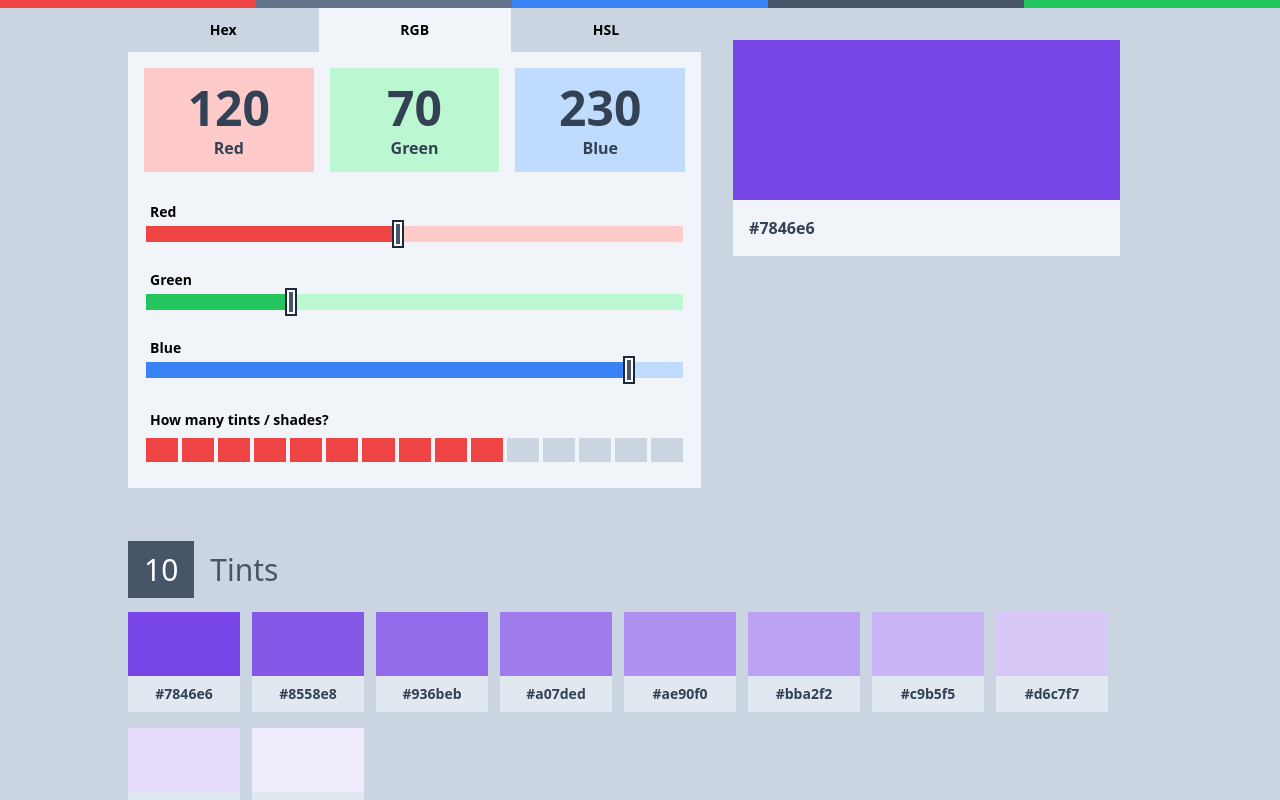
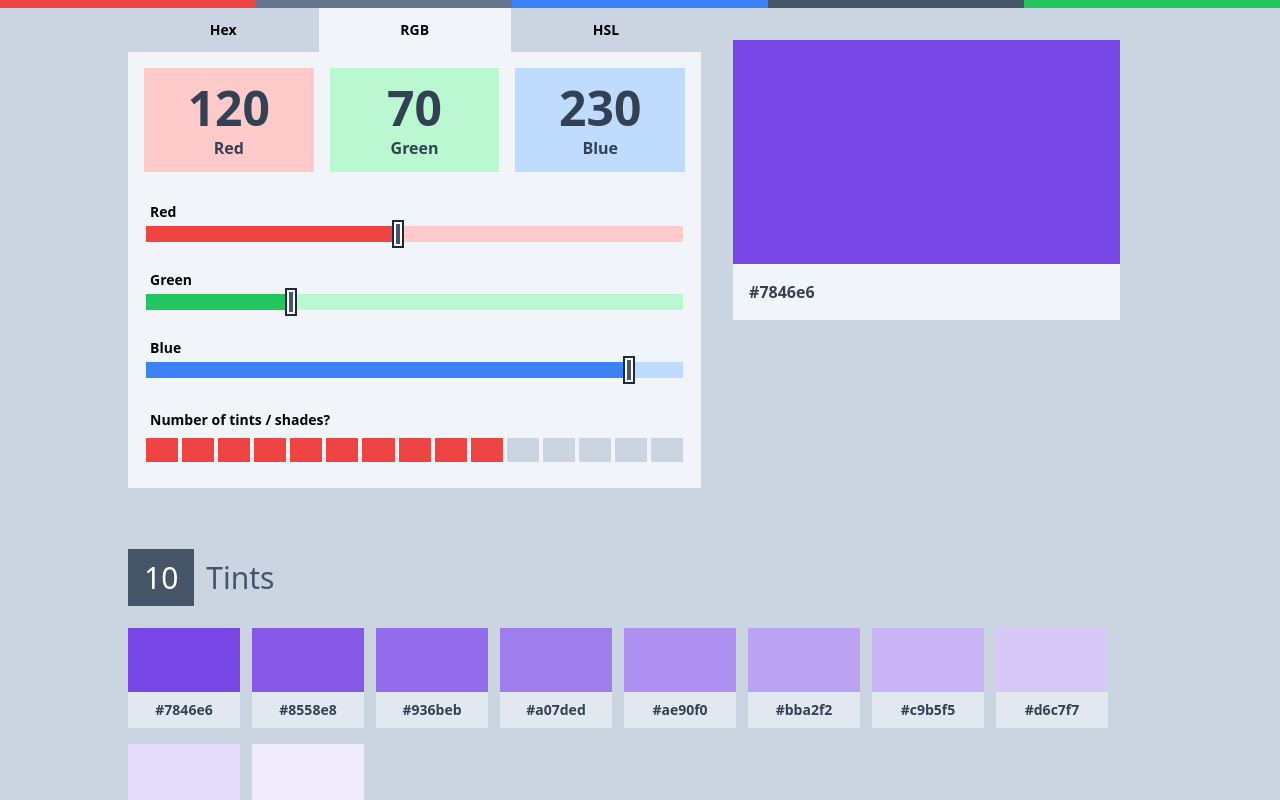
Before and after one commit to reactry/shades, a React (Create React App) app: page / in a window 1280 px wide. Shown: the top 800 px of the page. Built offline with nearby package versions, Linux system fonts and the light colour scheme.

Commit message:
Styling changes * bigger colorbox on bigger screens

```diff
--- a/src/MainComponent/Input/BigBox.js
+++ b/src/MainComponent/Input/BigBox.js
@@ -12,7 +12,7 @@ export default function BigBox ({
 
 	return (
 		<div className="BigBox px-8 py-8">
-			<div className="h-40" style={style}></div>
+			<div className="h-40 md:h-56" style={style}></div>
 			<div className="bg-slate-100 px-4 py-4 text-slate-700 font-bold text-md">{hex}</div>
 		</div>
 	);
--- a/src/MainComponent/Input/NSelector.js
+++ b/src/MainComponent/Input/NSelector.js
@@ -31,7 +31,7 @@ export default function NSelector ({
 
 	return (
 		<div className="NSelector py-4 px-4 border-2 border-transparent outline-none focus:border-blue-400" tabIndex="0" onKeyDown={handleKeyDown}>
-			<h4 className="px-1 font-bold text-sm">How many tints / shades?</h4>
+			<h4 className="px-1 font-bold text-sm">Number of tints / shades?</h4>
 			<div className="flex py-2 space-x-1">
 				{items}
 			</div>
--- a/src/MainComponent/Output/List.js
+++ b/src/MainComponent/Output/List.js
@@ -13,11 +13,11 @@ export default function List ({
 
 	return (
 		<div className="List py-8">
-			<h1 className="text-slate-600 text-3xl py-4 text-center md:text-left">
+			<h1 className="text-slate-600 text-3xl py-6 text-center md:text-left">
 				<span className="px-4 py-2 bg-slate-600 text-white">{colors.length}</span>
-				<span className="px-4">{title}</span>
+				<span className="px-3">{title}</span>
 			</h1>
-			<div className="flex flex-wrap">
+			<div className="flex flex-wrap m-auto">
 				{colorItems}
 			</div>
 		</div>
```
